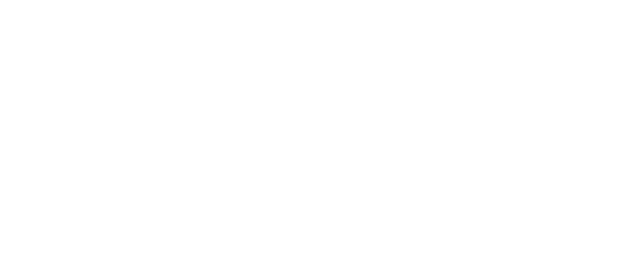
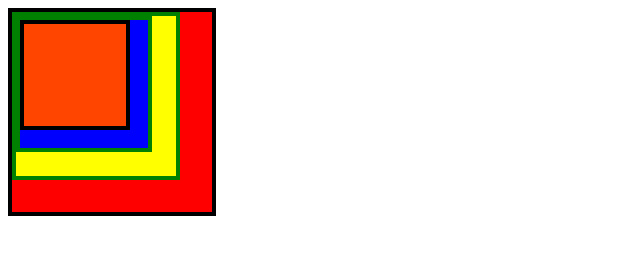
Before and after one commit to vishnugitit/Events, a plain HTML site: page Event_Bubbling.html in a window 1280 px wide. Shown: the whole page, without its empty margins (0-640 px from the left). Drawn offline with Linux system fonts and the light colour scheme.

Commit message:
bubblingcss

```diff
--- a/bubble.css
+++ b/bubble.css
@@ -1,4 +1,4 @@
-/* .parent {
+.parent {
     height: 200px;
     width: 200px;
     background: red;
@@ -21,4 +21,4 @@
     width: 80%;
     background: orangered;
     border: 4px solid black;
-  } */
+  }
```
